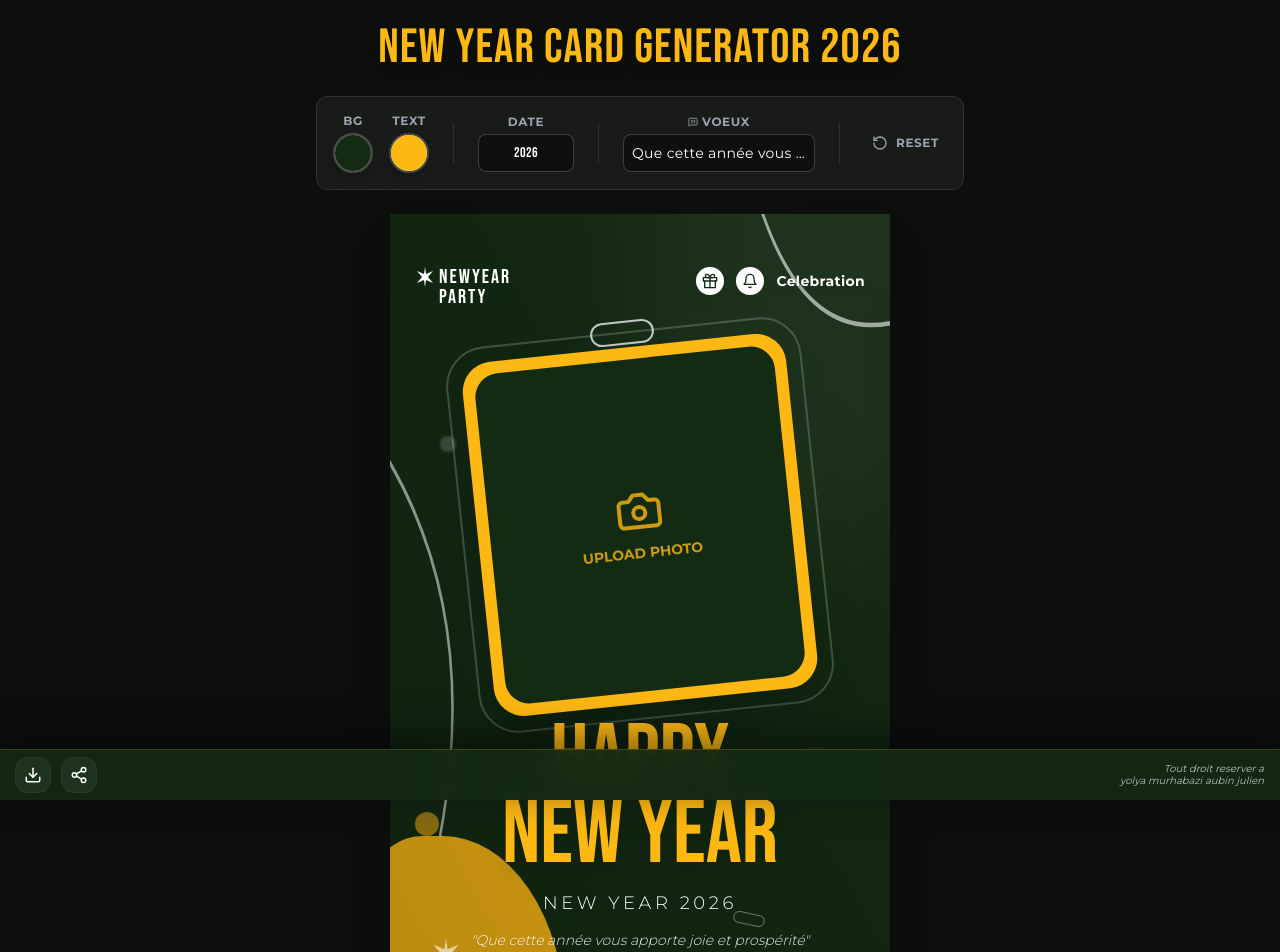
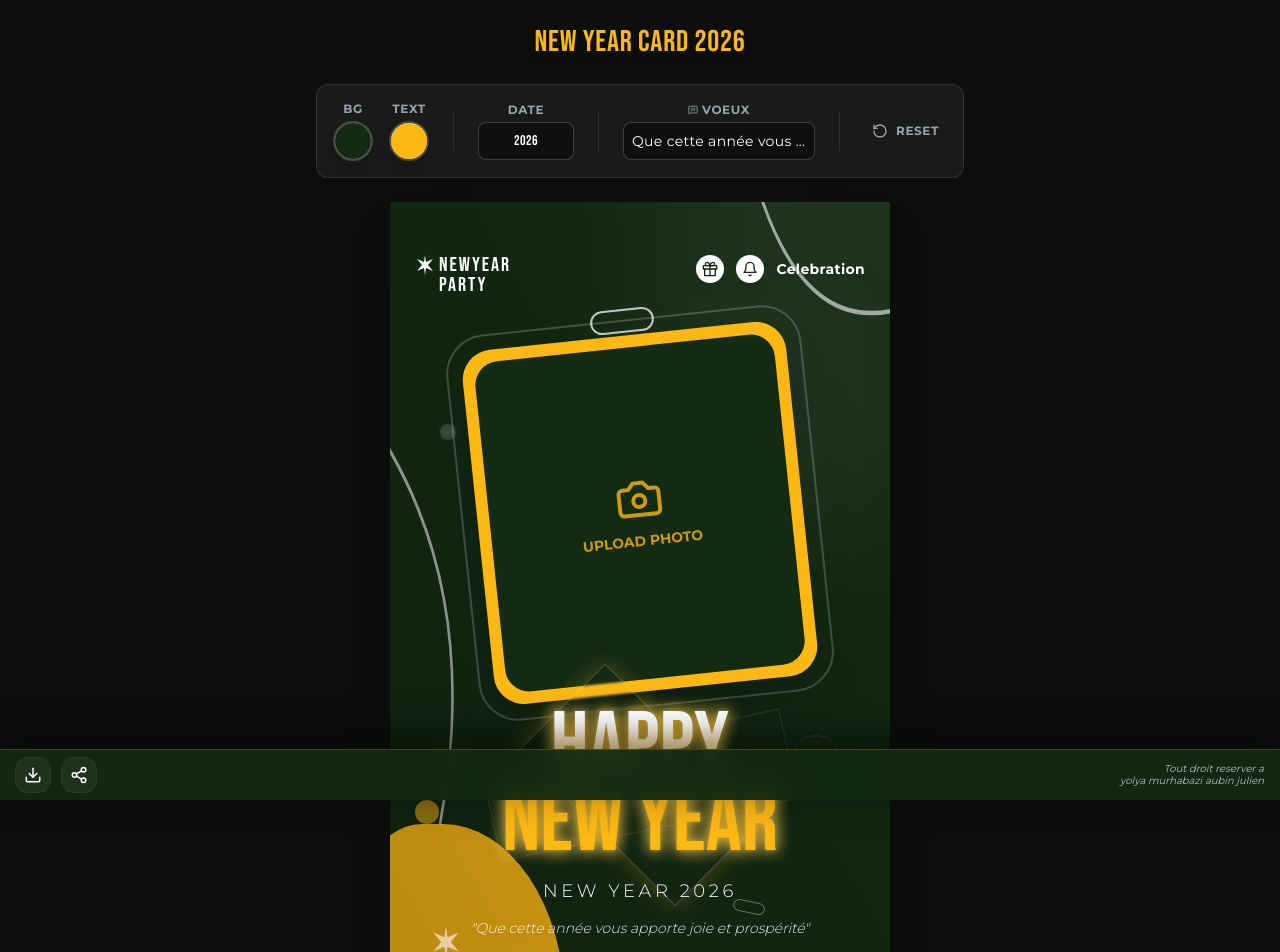
Before and after one commit to yolyamurhabazi/nouvelancard, a React (Vite) app: page / in a window 1280 px wide. Shown: the top 952 px of the page. Built offline with nearby package versions, Linux system fonts and the light colour scheme.

Commit message:
feat: Enhance card typography with crystal effects
Adds decorative crystal shapes and a gradient background to the main typography element on the card canvas. This creates a more visually appealing and thematic "crystal" effect for the card text. Also adjusts the main header text for better clarity.

```diff
--- a/App.tsx
+++ b/App.tsx
@@ -241,7 +241,7 @@ function App() {
 
       {/* Header & Controls */}
       <div className="w-full max-w-5xl mb-6 text-center z-50">
-         <h1 className="font-bebas text-4xl md:text-5xl text-[#FDB813] mb-2 tracking-wide drop-shadow-lg">New Year Card Generator {cardState.year}</h1>
+         <h1 className="font-bebas text-2xl md:text-3xl text-[#FDB813] mb-2 tracking-wide drop-shadow-lg text-center">New Year Card {cardState.year}</h1>
 
          {/* Customization Controls */}
          <div className="mt-6 p-4 bg-white/5 backdrop-blur-sm rounded-xl border border-white/10 flex flex-wrap justify-center gap-6 items-center mx-auto w-fit">
--- a/components/CardCanvas.tsx
+++ b/components/CardCanvas.tsx
@@ -141,17 +141,37 @@ const CardCanvas: React.FC<CardCanvasProps> = ({ cardRef, cardState, onImageUplo
          </div>
       </div>
 
-      {/* 2. Typography Section */}
+      {/* 2. Typography Section with Crystal Effects */}
       <div className="absolute z-20 flex flex-col transition-all duration-500 top-[57%] left-1/2 -translate-x-1/2 w-[90%] items-center text-center">
+
+          <div className="relative">
+             {/* Decorative 'Crystal' shapes behind the text */}
+             <div
+                className="absolute top-1/2 left-1/2 -translate-x-1/2 -translate-y-1/2 w-[80%] h-[80%] rotate-45 border border-white/20 backdrop-blur-[1px] -z-10"
+                style={{ boxShadow: `0 0 20px ${cardState.accentColor}40` }}
+             ></div>
+             <div
+                className="absolute top-1/2 left-1/2 -translate-x-1/2 -translate-y-1/2 w-[110%] h-[60%] -rotate-12 border border-white/10 -z-10"
+             ></div>
+
+             {/* Main Text with Crystal Gradient & Glow */}
              <h1
-            className="font-bebas leading-[0.85] drop-shadow-xl"
+                className="font-bebas leading-[0.85] relative z-10"
                 style={{
-              color: cardState.accentColor,
-              fontSize: 'clamp(50px, 12vw, 90px)'
+                  fontSize: 'clamp(50px, 12vw, 90px)',
+                  // Crystal/Metal Gradient Effect
+                  backgroundImage: `linear-gradient(180deg, #ffffff 10%, ${cardState.accentColor} 50%, ${cardState.accentColor} 100%)`,
+                  WebkitBackgroundClip: 'text',
+                  WebkitTextFillColor: 'transparent',
+                  backgroundClip: 'text',
+                  color: 'transparent',
+                  // Strong Glow / Illumination (Reduced as per request)
+                  filter: `drop-shadow(0 0 8px ${cardState.accentColor}) drop-shadow(0 0 2px rgba(255,255,255,0.4))`
                 }}
               >
                 HAPPY<br/>NEW YEAR
               </h1>
+          </div>
 
           <p
             className="font-montserrat text-white tracking-[0.2em] font-light mt-4 drop-shadow-md"
```
Lines whose indentation alone changed are shown as unchanged.
